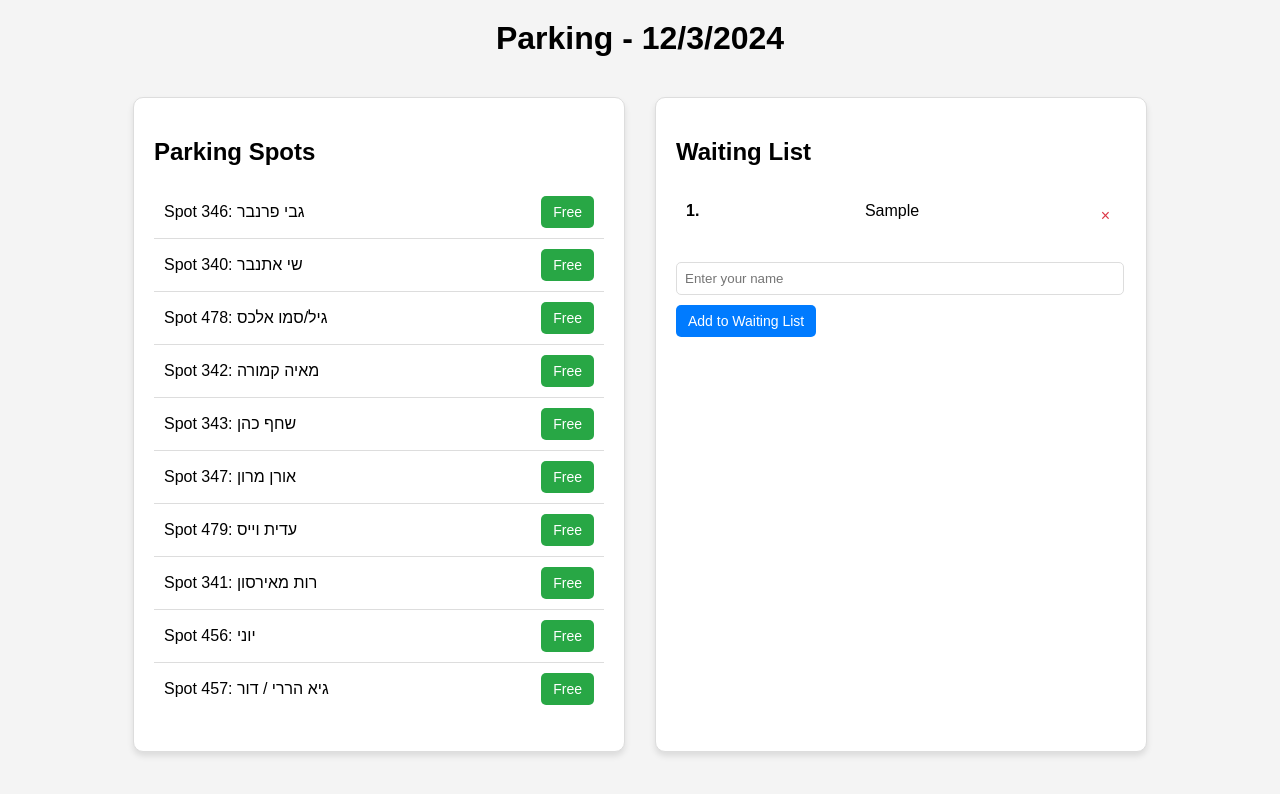
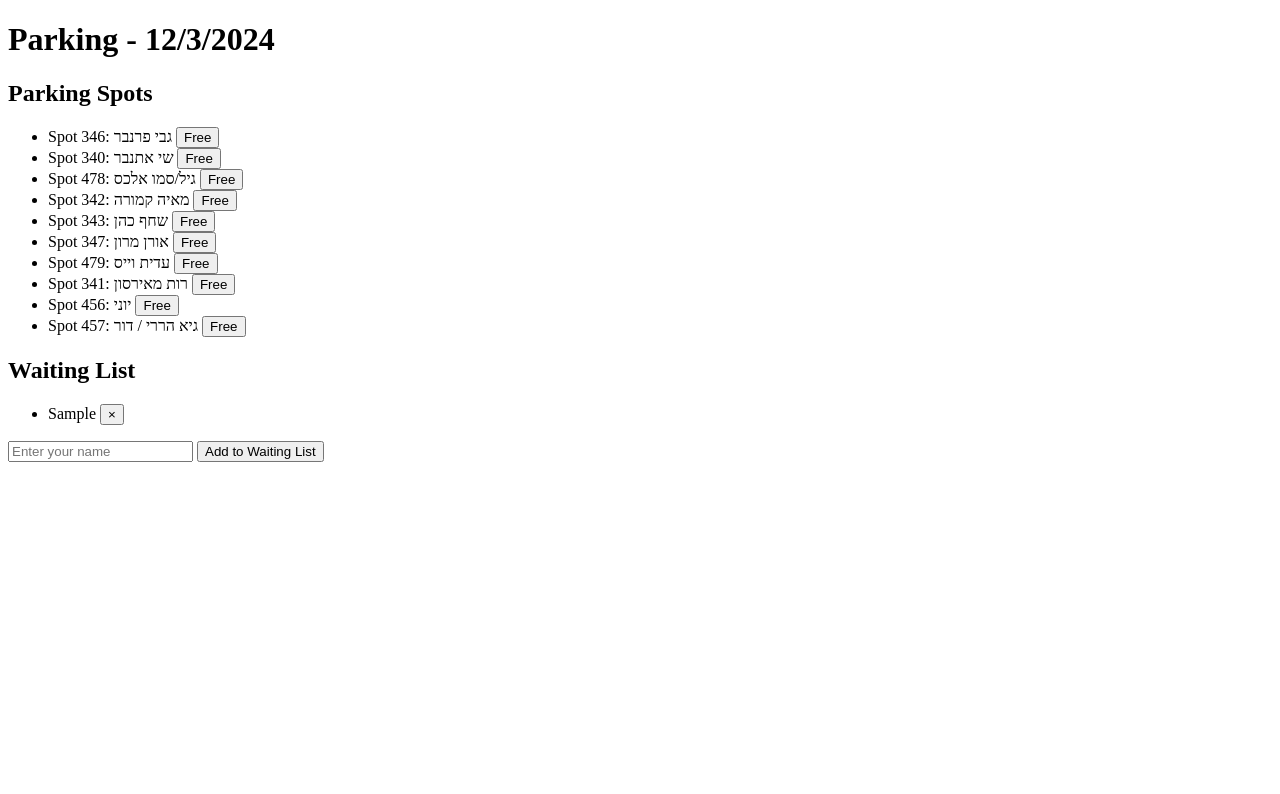
Before and after one commit to zamiravidov/darrow-parks, a plain HTML site: page index.html in a window 1280 px wide. Both pictures are taken after typing "Sample" into the empty fields and a click on the button "Add to Waiting List". Drawn offline with Linux system fonts and the light colour scheme.

Commit message:
Update index.html

```diff
--- a/index.html
+++ b/index.html
@@ -5,115 +5,7 @@
     <meta name="viewport" content="width=device-width, initial-scale=1.0">
     <title>Parking Management</title>
     <style>
-        body {
-            font-family: Arial, sans-serif;
-            margin: 0;
-            padding: 0;
-            display: flex;
-            flex-direction: column;
-            align-items: center;
-            background-color: #f4f4f4;
-        }
-
-        h1 {
-            margin: 20px 0;
-        }
-
-        .container {
-            display: flex;
-            flex-wrap: wrap;
-            gap: 30px;
-            margin: 20px;
-            justify-content: center;
-        }
-
-        .parking, .waiting-list {
-            background: #ffffff;
-            border: 1px solid #ddd;
-            border-radius: 10px;
-            padding: 20px;
-            width: 450px;
-            box-shadow: 0 4px 6px rgba(0, 0, 0, 0.1);
-        }
-
-        .parking ul, .waiting-list ul {
-            list-style: none;
-            padding: 0;
-        }
-
-        .parking li, .waiting-list li {
-            display: flex;
-            justify-content: space-between;
-            align-items: center;
-            padding: 10px;
-            border-bottom: 1px solid #ddd;
-        }
-
-        .parking li:last-child, .waiting-list li:last-child {
-            border-bottom: none;
-        }
-
-        .waiting-list input {
-            margin-top: 10px;
-            padding: 8px;
-            width: calc(100% - 20px);
-            border: 1px solid #ddd;
-            border-radius: 5px;
-        }
-
-        .button {
-            cursor: pointer;
-            border: none;
-            padding: 8px 12px;
-            border-radius: 5px;
-            background-color: #007bff;
-            color: white;
-            font-size: 14px;
-        }
-
-        .button.free {
-            background-color: #28a745;
-        }
-
-        .button.revert {
-            background-color: #dc3545;
-        }
-
-        .waiting-list button {
-            margin-top: 10px;
-        }
-
-        .numbered {
-            counter-reset: list-counter;
-        }
-
-        .numbered li {
-            counter-increment: list-counter;
-        }
-
-        .numbered li::before {
-            content: counter(list-counter) ". ";
-            font-weight: bold;
-        }
-
-        .remove-btn {
-            background: none;
-            border: none;
-            color: #dc3545;
-            font-size: 16px;
-            cursor: pointer;
-            margin-left: 10px;
-        }
-
-        .remove-btn:hover {
-            color: #a71d2a;
-        }
-
-        @media (max-width: 600px) {
-            .parking, .waiting-list {
-                width: 90%;
-            }
-        }
+        /* CSS נשאר זהה */
     </style>
 </head>
 <body>
@@ -138,7 +30,8 @@
     </div>
 
     <script>
-        const parkingSpots = [
+        // Default data
+        const defaultParkingSpots = [
             { id: 346, owner: "גבי פרנבר", tempOccupant: null },
             { id: 340, owner: "שי אתנבר", tempOccupant: null },
             { id: 478, owner: "גיל/סמו אלכס", tempOccupant: null },
@@ -151,12 +44,19 @@
             { id: 457, owner: "גיא הררי / דור", tempOccupant: null }
         ];
 
-        const waitingList = [];
+        // Load data from Local Storage
+        const parkingSpots = JSON.parse(localStorage.getItem('parkingSpots')) || defaultParkingSpots;
+        const waitingList = JSON.parse(localStorage.getItem('waitingList')) || [];
 
         function updateDate() {
             const dateElement = document.getElementById("date");
             const today = new Date();
             dateElement.textContent = today.toLocaleDateString();
+        }
+
+        function saveData() {
+            localStorage.setItem('parkingSpots', JSON.stringify(parkingSpots));
+            localStorage.setItem('waitingList', JSON.stringify(waitingList));
         }
 
         function renderParkingList() {
@@ -199,12 +99,14 @@
                 waitingList.push(name);
                 nameInput.value = "";
                 renderWaitingList();
+                saveData();
             }
         }
 
         function removeFromWaitingList(index) {
             waitingList.splice(index, 1);
             renderWaitingList();
+            saveData();
         }
 
         function toggleSpot(spotId) {
@@ -218,6 +120,7 @@
 
             renderParkingList();
             renderWaitingList();
+            saveData();
         }
 
         function assignToAvailableSpots() {
@@ -231,6 +134,7 @@
 
             if (updated) {
                 renderParkingList();
+                saveData();
             }
         }
 
@@ -239,6 +143,7 @@
                 spot.tempOccupant = null;
             });
             renderParkingList();
+            saveData();
         }
 
         // Initialize app
```
